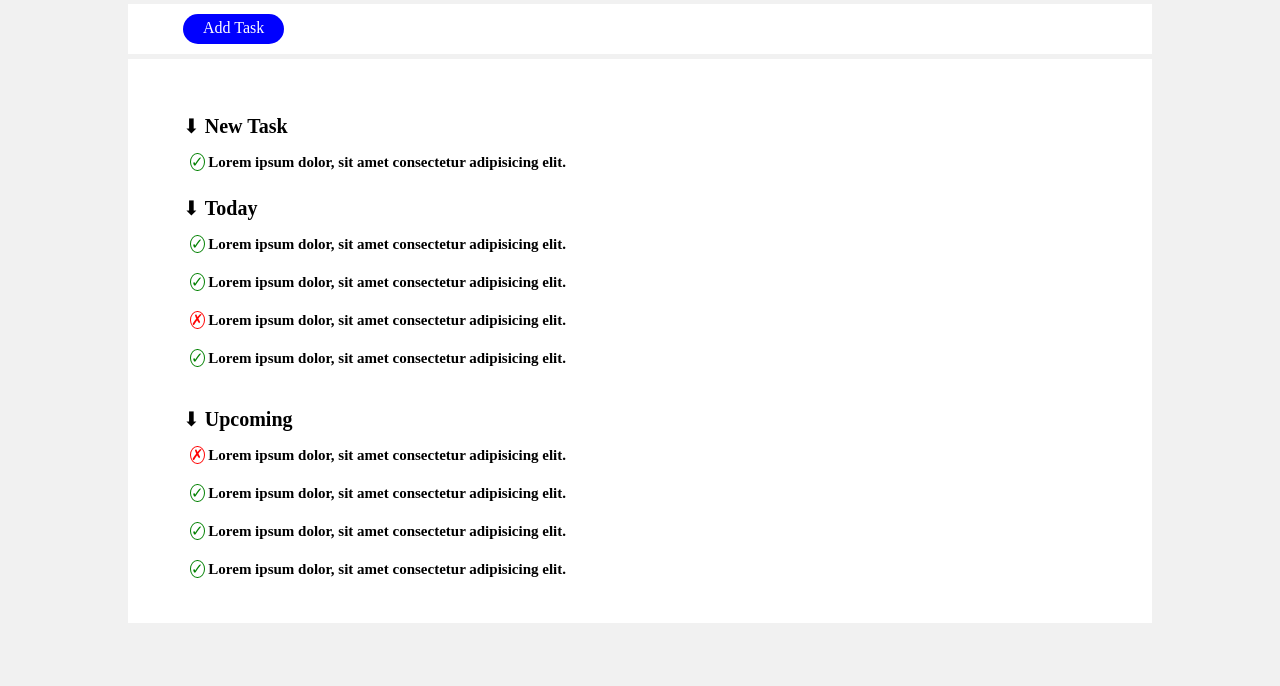
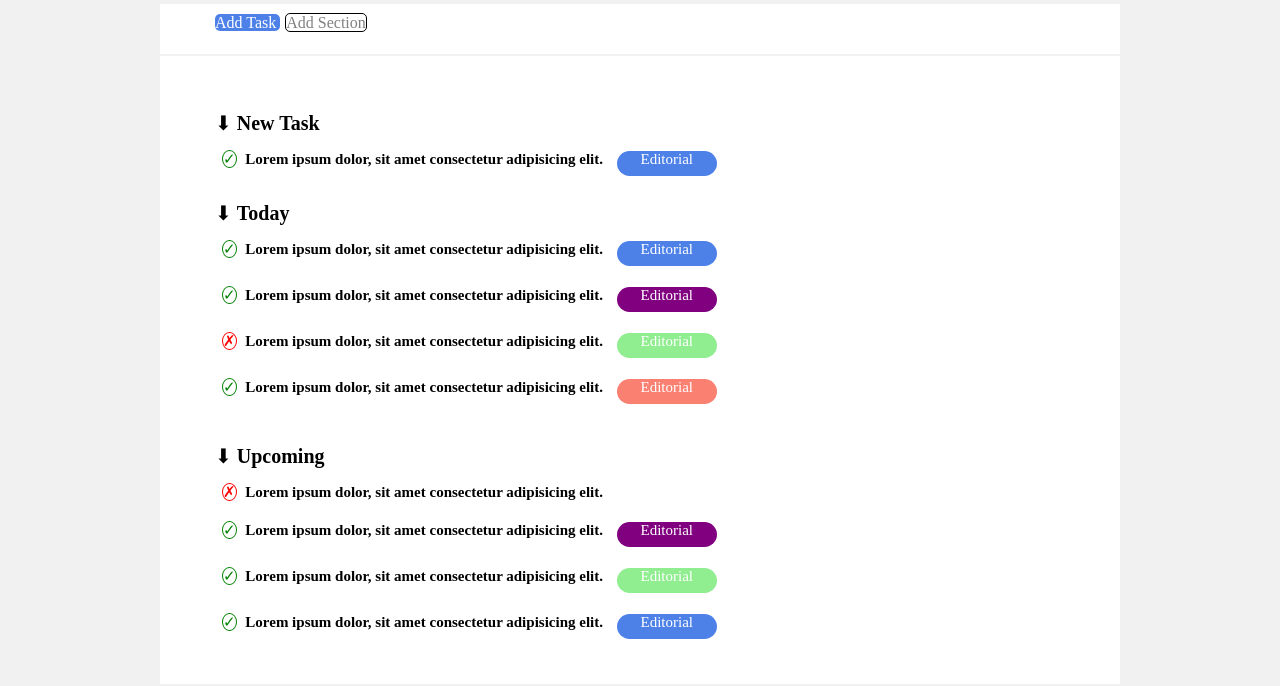
Before and after one commit to 19nikilangiu91/html-css-toboolist, a plain HTML site: page index.html in a window 1280 px wide. Shown: the part 116-802 px from the top of the page. Drawn offline with Linux system fonts and the light colour scheme.

Commit message:
completed index

```diff
--- a/CSS/style.css
+++ b/CSS/style.css
@@ -26,55 +26,55 @@ body{
 }
 
 #toboolist_text{
-    font-size: 30px;
-    font-family: 'Gill Sans', 'Gill Sans MT', Calibri, 'Trebuchet MS', sans-serif;
+    font-size: 35px;
+    font-family:Arial, Helvetica, sans-serif;
 }
 
 /* buttom rectangle */
 
 #white_rectangle{
     background-color: white;
-    width: 80%;
+    width: 75%;
     height: 50px;
     margin: 20px auto 0 auto;
     padding: 5px;
 }
 
+#padding{
+    padding-top: 5px;
+    padding-left: 50px;
+}
+
 .add_task{
-    background-color: blue;
+    background-color: #4e81e8;
     text-align: center;
-    width: 10%;
-    height: 30px;
-    margin: 5px 50px;
-    border-radius: 50px;
+    width: 100px;
+    border-radius: 5px;
 }
 
 .add_task:first-child{
     color: white;
-    padding-top: 5px;
 }
 
-/* .add_section{
-    background-color: blue;
+.add_section{
+    background-color: white;
     text-align: center;
-    width: 10%;
-    height: 30px;
-    border-radius: 50px;
+    border-radius: 5px;
+    margin-left: 5px;
+    border: 1px black solid;
 }
 
 .add_section:last-child{
-    color: white;
-    padding-top: 5px;
-}  */
-
+    color: gray;
+}
 
 /* main rectangle*/
 
 #white_rectangle_main{
     background-color: white;
-    width: 80%;
+    width: 75%;
     height: 100%;
-    margin: 5px auto;
+    margin: 2px auto;
     padding: 5px;
 }
 
@@ -92,6 +92,10 @@ body{
     color: green;
 }
 
+#span_padding{
+    padding-left: 5px;
+}
+
 #cross{
     background-color: white;
     border-radius: 50%;
@@ -99,19 +103,64 @@ body{
     color: red;
 }
 
-
-
 .newtask .first_section{
     font-size: 15px;
     padding: 15px 7px;
 }
+
+#editorial_1{
+    display: inline-block;
+    background-color: #4e81e8;
+    width: 100px;
+    height: 25px;
+    border-radius: 25px;
+    margin-left: 10px;
+    text-align: center;
+    color: white;
+}
+
+#editorial_2{
+    display: inline-block;
+    background-color: purple;
+    width: 100px;
+    height: 25px;
+    border-radius: 25px;
+    margin-left: 10px;
+    text-align: center;
+    color: white;
+}
+
+#editorial_3{
+    display: inline-block;
+    background-color: lightgreen;
+    width: 100px;
+    height: 25px;
+    border-radius: 25px;
+    margin-left: 10px;
+    text-align: center;
+    color: white;
+}
+
+
+#editorial_4{
+    display: inline-block;
+    background-color: salmon;
+    width: 100px;
+    height: 25px;
+    border-radius: 25px;
+    margin-left: 10px;
+    text-align: center;
+    color: white;
+}
+
+
+
 
 /* Today Section */
 
 .today{
     font-size: 20px;
     padding: 0px 50px;
-
 }
 
 .today .second_section{
@@ -128,7 +177,6 @@ body{
 .upcoming{
     font-size: 20px;
     padding: 25px 50px;
-
 }
 
 .upcoming .third_section{
--- a/index.html
+++ b/index.html
@@ -17,7 +17,8 @@
 
                 <div class="header_content">
                     <img id="logo" src="./img/Logo.png" alt="Logo Toboolist">
-                    <span id="toboolist_text"> Toboolist
+                    <span id="toboolist_text">
+                        <strong>Toboolist</strong>
                     </span>
                 </div>
 
@@ -31,14 +32,15 @@
 
                 <!-- Add Task -->
                 <!-- Add Selection -->
+                <div id="padding">
+                    <span class="add_task">
+                        <span id="add_text">Add Task</span>
+                    </span>
 
-                <div class="add_task">
-                    <span id="add_text">Add Task</span>
+                    <span class="add_section">
+                        <span id="section_text">Add Section</span>
+                    </span>
                 </div>
-
-                <!-- <div class="add_section">
-                    <span id="section_text">Add Section</span>
-                </div> -->
             </div>
 
         </section>
@@ -54,9 +56,10 @@
 
                     <div class="first_section">
                         <span id="check">&check;</span>
-                        <span>
+                        <span id="span_padding">
                             <strong>Lorem ipsum dolor, sit amet consectetur adipisicing elit.</strong>
                         </span>
+                        <div id="editorial_1">Editorial</div>
                     </div>
                 </div>
 
@@ -70,29 +73,33 @@
 
                         <div class="first_row">
                             <span id="check">&check;</span>
-                            <span>
+                            <span id="span_padding">
                                 <strong>Lorem ipsum dolor, sit amet consectetur adipisicing elit.</strong>
+                                <div id="editorial_1">Editorial</div>
                             </span>
                         </div>
 
                         <div class="row">
                             <span id="check">&check;</span>
-                            <span>
+                            <span id="span_padding">
                                 <strong>Lorem ipsum dolor, sit amet consectetur adipisicing elit.</strong>
+                                <div id="editorial_2">Editorial</div>
                             </span>
                         </div>
 
                         <div class="row">
                             <span id="cross">&cross;</span>
-                            <span>
+                            <span id="span_padding">
                                 <strong>Lorem ipsum dolor, sit amet consectetur adipisicing elit.</strong>
+                                <div id="editorial_3">Editorial</div>
                             </span>
                         </div>
 
                         <div class="row">
                             <span id="check">&check;</span>
-                             <span>
+                            <span id="span_padding">
                                 <strong>Lorem ipsum dolor, sit amet consectetur adipisicing elit.</strong>
+                                <div id="editorial_4">Editorial</div>
                             </span>
                         </div>
                     </div>
@@ -108,29 +115,32 @@
 
                         <div class="first_row">
                             <span id="cross">&cross;</span>
-                            <span>
+                            <span id="span_padding">
                                 <strong>Lorem ipsum dolor, sit amet consectetur adipisicing elit.</strong>
                             </span>
                         </div>
 
                         <div class="row">
                             <span id="check">&check;</span>
-                            <span>
+                            <span id="span_padding">
                                 <strong>Lorem ipsum dolor, sit amet consectetur adipisicing elit.</strong>
+                                <div id="editorial_2">Editorial</div>
                             </span>
                         </div>
 
                         <div class="row">
                             <span id="check">&check;</span>
-                            <span>
+                            <span id="span_padding">
                                  <strong>Lorem ipsum dolor, sit amet consectetur adipisicing elit.</strong>
+                                 <div id="editorial_3">Editorial</div>
                             </span>
                         </div>
 
                         <div class="row">
                             <span id="check">&check;</span>
-                            <span>
+                            <span id="span_padding">
                                  <strong>Lorem ipsum dolor, sit amet consectetur adipisicing elit.</strong>
+                                 <div id="editorial_1">Editorial</div>
                             </span>
                         </div>
                     </div>
```
